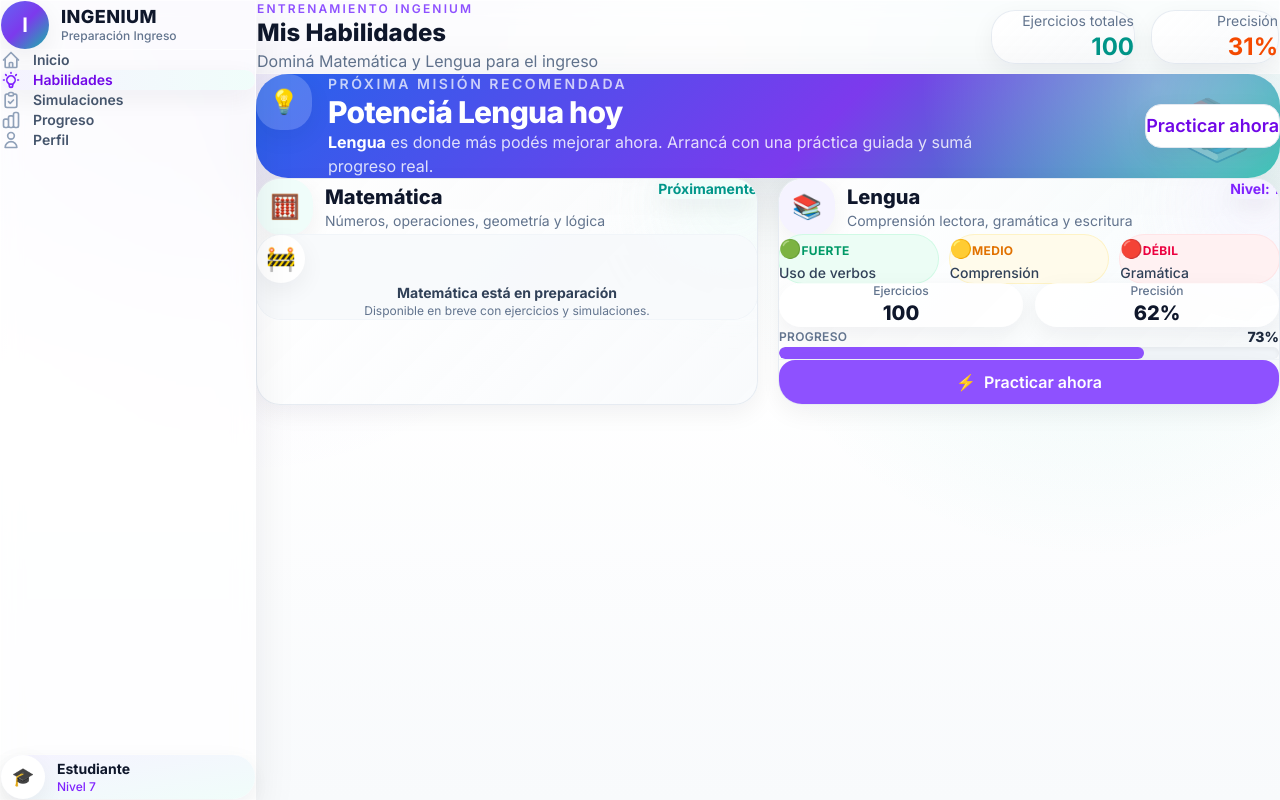
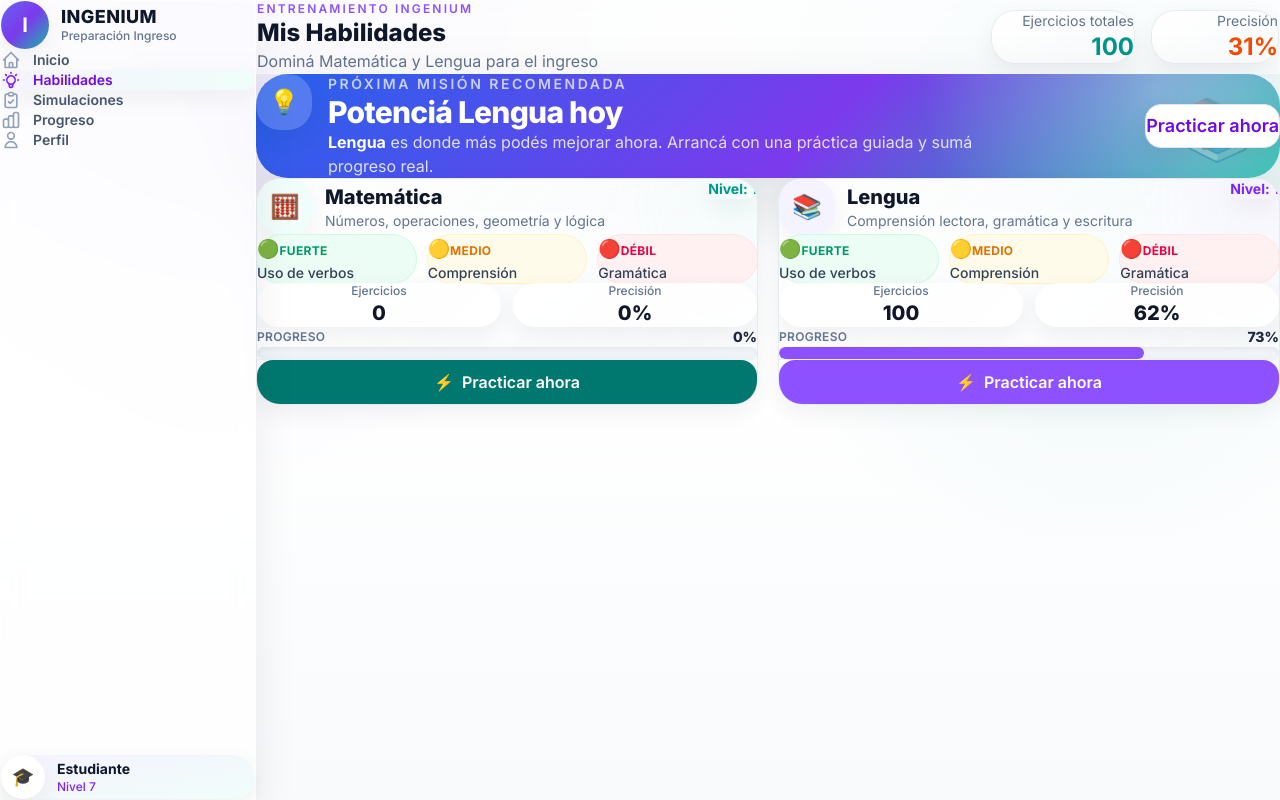
Before and after one commit to Teksi75/app-ingreso-product, a Next.js app: page /habilidades in a window 1280 px wide. Built offline with nearby package versions, Linux system fonts and the light colour scheme; no server answers.

Commit message:
feat(math): wire mathematics practice flow

```diff
--- a/src/app/habilidades/page.tsx
+++ b/src/app/habilidades/page.tsx
@@ -65,8 +65,8 @@ const HABILIDADES_BASE = [
     icon: "🧮",
     color: "teal",
     topics: ["Aritmética", "Fracciones", "Geometría", "Proporciones", "Estadística"],
-    practiceHref: "",
-    isAvailable: false,
+    practiceHref: "/practice?mode=training&subject=matematica",
+    isAvailable: true,
   },
   {
     id: "lengua",
--- a/src/app/practice/PracticeQuestion.tsx
+++ b/src/app/practice/PracticeQuestion.tsx
@@ -12,9 +12,11 @@ import {
   type PracticeSessionProgressResult,
 } from "../../practice/session_runner";
 import { getSkillMetadata } from "../../skills/skill_metadata";
-import { canonicalIdToSlug, readingUnitIdToSlug } from "../../skills/skill_slugs";
 import { type ReadingUnit } from "../../types/reading_unit";
 import { withProgressCode } from "../progress_code_href";
+import { renderExerciseFeedbackSteps, renderExerciseMathContent } from "@/math/practice_render";
+import { isAcceptedFreeAnswer } from "@/practice/answer_evaluation";
+import { buildPracticeHref } from "@/practice/practice_links";
 
 type PracticeQuestionProps = {
   session: PracticeSelection;
@@ -190,15 +192,14 @@ export function PracticeQuestion({
   if (sessionCompleted) {
     const masteryLevel = progressResult?.masteryLevel ?? currentExercise.mastery_level;
     const recommendedSubskill = progressResult?.recommendation ?? null;
-        const repeatHref = buildPracticeHref(
+        const repeatHref = withProgressCode(buildPracticeHref(
           currentExercise.skill_id,
           currentExercise.subskill,
           usedExercises,
           { mode: session.mode, readingUnitId: session.readingUnit?.id },
-          progressCode,
-        );
+        ), progressCode);
     const recommendedHref = recommendedSubskill
-      ? buildPracticeHref(recommendedSubskill.parentSkill, recommendedSubskill.id, [], { mode: "training" }, progressCode)
+      ? withProgressCode(buildPracticeHref(recommendedSubskill.parentSkill, recommendedSubskill.id, [], { mode: "training" }), progressCode)
       : restartHref;
     const progressHref = buildProgressHref(recommendedHref, progressCode);
     const readingUnit = session.readingUnit;
@@ -322,6 +323,11 @@ export function PracticeQuestion({
               </p>
             ) : null}
             <h1 className="text-lg lg:text-xl font-bold leading-7 text-slate-800">{currentExercise.prompt}</h1>
+            {currentExercise.content?.length ? (
+              <div className="math-content-block" data-testid="math-content">
+                {renderExerciseMathContent(currentExercise.content)}
+              </div>
+            ) : null}
           </div>
           <form className="grid gap-3" onSubmit={handleSubmit}>
             <ExerciseAnswerFields
@@ -348,6 +354,7 @@ export function PracticeQuestion({
               >
                 <p className="font-bold mb-1">{isCorrect ? "¡Correcto!" : "Incorrecto"}</p>
                 <p className="leading-5">{isCorrect ? currentExercise.feedback_correct : currentExercise.feedback_incorrect}</p>
+                {currentExercise.feedback_steps ? renderExerciseFeedbackSteps(currentExercise.feedback_steps) : null}
                 {!isCorrect ? (
                   <CorrectAnswerSummary exercise={currentExercise} />
                 ) : null}
@@ -390,6 +397,7 @@ export function PracticeQuestion({
     </>
   );
 }
+
 
 type ReadingStimulusPanelProps = {
   readingUnit: ReadingUnit;
@@ -851,7 +859,7 @@ function evaluateCurrentExercise(
     return sameStringSet(selectedAnswers, exercise.correct_answers ?? [exercise.correct_answer]);
   }
 
-  return selectedAnswer === exercise.correct_answer;
+  return isAcceptedFreeAnswer(selectedAnswer, exercise.correct_answer, exercise.accepted_answers);
 }
 
 function sameStringSet(left: string[], right: string[]): boolean {
@@ -863,30 +871,6 @@ function sameStringSet(left: string[], right: string[]): boolean {
   }
 
   return Array.from(leftSet).every((item) => rightSet.has(item));
-}
-
-function buildPracticeHref(
-  skillId: string,
-  focus: string,
-  usedExerciseIds: string[],
-  context: { mode: PracticeSelection["mode"]; readingUnitId?: string },
-  progressCode?: string,
-): string {
-  const params = new URLSearchParams({
-    skill: canonicalIdToSlug(skillId),
-    focus,
-    mode: context.mode,
-  });
-
-  if (context.mode === "reading" && context.readingUnitId) {
-    params.set("unit", readingUnitIdToSlug(context.readingUnitId));
-  }
-
-  if (usedExerciseIds.length > 0) {
-    params.set("used", Array.from(new Set(usedExerciseIds)).join(","));
-  }
-
-  return withProgressCode(`/practice?${params.toString()}`, progressCode);
 }
 
 function buildProgressHref(continueHref: string, progressCode?: string): string {
--- a/src/app/practice/page.tsx
+++ b/src/app/practice/page.tsx
@@ -13,10 +13,12 @@ import {
   type PracticeSessionProgressInput,
   type PracticeSessionProgressResult,
 } from "../../practice/session_runner";
-import { slugToCanonicalId, slugToReadingUnitId } from "../../skills/skill_slugs";
+import { slugToReadingUnitId } from "../../skills/skill_slugs";
 import { PracticeQuestion } from "./PracticeQuestion";
 import { resolveStudentCode } from "../student_identity";
 import { withProgressCode } from "../progress_code_href";
+import { resolveSubjectId } from "@/subjects/subject_registry";
+import { resolvePracticeSkillId } from "@/practice/practice_links";
 
 type PracticePageProps = {
   searchParams: Promise<{
@@ -28,6 +30,7 @@ type PracticePageProps = {
     student?: string | string[];
     unit?: string | string[];
     used?: string | string[];
+    subject?: string | string[];
   }>;
 };
 
@@ -42,6 +45,8 @@ export default async function PracticePage({ searchParams }: PracticePageProps)
   const skillParam = Array.isArray(params.skill) ? params.skill[0] : params.skill;
   const unitParam = Array.isArray(params.unit) ? params.unit[0] : params.unit;
   const used = Array.isArray(params.used) ? params.used[0] : params.used;
+  const subjectParam = Array.isArray(params.subject) ? params.subject[0] : params.subject;
+  const subject = resolveSubjectId(subjectParam);
   const skill = resolveSkillId(skillParam);
   const unit = resolveReadingUnitId(unitParam);
   const usedExerciseIds = parseUsedExerciseIds(used);
@@ -52,7 +57,7 @@ export default async function PracticePage({ searchParams }: PracticePageProps)
     : await startPracticeSessionAsync(
       skill ?? null,
       usedExerciseIds,
-      { forceNewStudent, focusSubskill: focus, includeReadingUnits: false, studentCode },
+      { forceNewStudent, focusSubskill: focus, includeReadingUnits: false, studentCode, subject },
     );
   if (!practiceSelection?.exercise) {
     return <PracticeUnavailable progressCode={progressCode} />;
@@ -155,16 +160,7 @@ function getParam(value: string | string[] | undefined): string | undefined {
 }
 
 function resolveSkillId(rawSkill: string | undefined): string | null {
-  if (!rawSkill) {
-    return null;
-  }
-
-  const canonical = slugToCanonicalId(rawSkill);
-  if (canonical) {
-    return canonical;
-  }
-
-  return null;
+  return resolvePracticeSkillId(rawSkill);
 }
 
 function resolveReadingUnitId(rawUnit: string | undefined): string | null {
--- a/src/practice/exercise_selector.ts
+++ b/src/practice/exercise_selector.ts
@@ -6,6 +6,7 @@ import {
   staticExerciseEngineFiles,
   staticExerciseEngineFileNames,
 } from "../data/static_content.ts";
+import { canAccessSubjectSkill, resolveSubjectId, type SubjectId } from "../subjects/subject_registry.ts";
 
 export type Result = "correct" | "incorrect";
 export type Difficulty = 1 | 2 | 3;
@@ -23,11 +24,13 @@ export type UserSkillState = {
 
 export type Exercise = {
   id: string;
+  subject?: SubjectId;
   skill: string;
   subskill: string;
   difficulty: Difficulty;
   masteryLevel?: MasteryLevel;
   sourceFile?: string;
+  prerequisite_focus_ids?: string[];
 };
 
 export type LenguaRelationship = {
@@ -66,6 +69,7 @@ type Target = {
 };
 
 export type SelectionOptions = {
+  subject?: string | null;
   seenSkills?: string[];
   hasSeenSkill?: (skillId: string) => boolean;
   lastExerciseId?: string;
@@ -474,6 +478,15 @@ function isExerciseUnlocked(
   options: SelectionOptions,
   graph: LenguaSelectionGraph,
 ): boolean {
+  const subject = resolveSubjectId(options.subject);
+  if (!canAccessSubjectSkill(subject, {
+    skillId: exercise.skill,
+    prerequisites: exercise.prerequisite_focus_ids,
+    masteryByFocus: options.masteryBySkill,
+  })) {
+    return false;
+  }
+
   const prerequisites = graph.relationships.filter((relationship) => (
     relationship.tipo === "prerequisite" &&
     matchesNode(exercise, relationship.skill_destino)
--- a/src/practice/session_runner.ts
+++ b/src/practice/session_runner.ts
@@ -26,6 +26,8 @@ import {
   type Result,
   type UserSkillState,
 } from "./exercise_selector.ts";
+import { resolveSubjectId, type SubjectId } from "../subjects/subject_registry.ts";
+import { normalizeAcceptedAnswers, normalizeMathContent, type MathNode } from "../math/math_content.ts";
 
 export type { MasteryNode } from "./exercise_selector.ts";
 import {
@@ -39,6 +41,7 @@ import {
 
 export type Exercise = {
   id: string;
+  subject?: SubjectId;
   skill_id: string;
   subskill: string;
   difficulty: Difficulty;
@@ -59,6 +62,10 @@ export type Exercise = {
   feedback_incorrect: string;
   source_file?: string;
   related_skills: string[];
+  prerequisite_focus_ids?: string[];
+  content?: MathNode[];
+  accepted_answers?: string[];
+  feedback_steps?: MathNode[];
 };
 
 export type ExercisePart = {
@@ -170,6 +177,7 @@ export type ReadingUnitSelection = PracticeSelection & {
 };
 
 type PracticeSessionOptions = {
+  subject?: string | null;
   forceNewStudent?: boolean;
   focusSubskill?: string;
   includeReadingUnits?: boolean;
@@ -230,15 +238,18 @@ const DEFAULT_PRACTICE_SESSION_SIZE = 10;
 const EXERCISE_ENGINE_DIR = resolve(process.cwd(), "docs/04_exercise_engine");
 const CONTENT_LENGUA_UNITS_DIR = resolve(process.cwd(), "content/lengua/reading_units");
 const CONTENT_LENGUA_EXERCISES_DIR = resolve(process.cwd(), "content/lengua/exercises");
+const CONTENT_MATEMATICA_DIR = resolve(process.cwd(), "content/matematica");
 
 function toSelectorExercise(exercise: Exercise): SelectorExercise {
   return {
     id: exercise.id,
+    subject: exercise.subject,
     skill: exercise.skill_id,
     subskill: exercise.subskill,
     difficulty: exercise.difficulty,
     masteryLevel: exercise.mastery_level,
     sourceFile: exercise.source_file,
+    prerequisite_focus_ids: exercise.prerequisite_focus_ids,
   };
 }
 
@@ -1100,7 +1111,12 @@ export function startPracticeSession(
   usedExerciseIds: string[] = [],
   options: PracticeSessionOptions = {},
 ): PracticeSelection {
-  const exercises = loadLenguaExercises();
+  const activeSubject = resolveSubjectId(options.subject);
+  const allExercises = activeSubject === "matematica" ? loadMatematicaExercises() : loadLenguaExercises();
+  const exercises = allExercises
+    .map((exercise) => ({ ...exercise, subject: exercise.subject ?? resolveSubjectId(exercise.skill_id.split(".")[0]) }))
+    .filter((exercise) => exercise.subject === activeSubject);
+  const sourceExercises = exercises.length > 0 ? exercises : allExercises;
   const graph = loadLenguaSelectionGraph();
   const canonicalSkillId = skillId ? normalizeSkillId(skillId, graph) : null;
 
@@ -1108,8 +1124,8 @@ export function startPracticeSession(
     ? (e: Exercise) => e.skill_id === canonicalSkillId
     : () => true;
 
-  const filtered = exercises.filter(skillFilter);
-  const basePool = filtered.length > 0 ? filtered : exercises;
+  const filtered = sourceExercises.filter(skillFilter);
+  const basePool = filtered.length > 0 ? filtered : sourceExercises;
   const includeReadingUnits = options.includeReadingUnits ?? true;
   const standalonePool = basePool.filter((exercise) => !exercise.readingUnitId);
   const trainingSourcePool = includeReadingUnits || standalonePool.length === 0 ? exercises : standalonePool;
@@ -1145,6 +1161,74 @@ export function startPracticeSession(
   return session;
 }
 
+type MatematicaManifest = {
+  skills_order?: string[];
+  files?: Array<{ file: string; skill: string; batch?: string }>;
+};
+
+type MatematicaExerciseFile = {
+  skill: string;
+  batch?: string;
+  exercises: Array<Record<string, unknown>>;
+};
+
+export function getMatematicaManifestSkills(): string[] {
+  const manifestPath = join(CONTENT_MATEMATICA_DIR, "manifest.json");
+  if (!existsSync(manifestPath)) return [];
+  const parsed = JSON.parse(readFileSync(manifestPath, "utf8")) as MatematicaManifest;
+  return Array.isArray(parsed.skills_order) ? parsed.skills_order : [];
+}
+
+export function loadMatematicaExercises(): Exercise[] {
+  const manifestPath = join(CONTENT_MATEMATICA_DIR, "manifest.json");
+  if (!existsSync(manifestPath)) {
+    return [];
+  }
+
+  const manifest = JSON.parse(readFileSync(manifestPath, "utf8")) as MatematicaManifest;
+  const files = (manifest.files ?? []).map((entry) => entry.file).filter(Boolean);
+  const all: Exercise[] = [];
+
+  for (const file of files) {
+    const fullPath = join(CONTENT_MATEMATICA_DIR, file);
+    if (!existsSync(fullPath)) continue;
+
+    const parsed = JSON.parse(readFileSync(fullPath, "utf8")) as MatematicaExerciseFile;
+    for (const raw of parsed.exercises ?? []) {
+      const id = String(raw.id ?? "");
+      if (!id) continue;
+      const skillId = String(raw.skill ?? parsed.skill ?? "");
+      const subskill = String(raw.subskill ?? skillId);
+      const accepted = normalizeAcceptedAnswers(normalizeStringArray(raw.accepted_answers));
+      const correct = String(raw.correct_answer ?? accepted[0] ?? "");
+
+      all.push({
+        id,
+        subject: "matematica",
+        skill_id: skillId,
+        subskill,
+        difficulty: normalizeDifficulty(raw.difficulty),
+        mastery_level: normalizeMasteryLevel(raw.mastery_level),
+        type: String(raw.type ?? "completion"),
+        prompt: String(raw.prompt ?? ""),
+        options: ensureOptions(normalizeStringArray(raw.options), correct, raw),
+        correct_answer: correct,
+        correct_answers: accepted.length > 0 ? accepted : [correct],
+        accepted_answers: accepted,
+        feedback_correct: String(raw.feedback_correct ?? "Correcto."),
+        feedback_incorrect: String(raw.feedback_incorrect ?? "Incorrecto."),
+        feedback_steps: Array.isArray(raw.feedback_steps) ? normalizeMathContent(raw.feedback_steps) : undefined,
+        prerequisite_focus_ids: normalizeStringArray(raw.prerequisite_focus_ids),
+        content: Array.isArray(raw.content) ? normalizeMathContent(raw.content) : undefined,
+        related_skills: normalizeRelatedSkills(raw.related_skills),
+        source_file: file,
+      });
+    }
+  }
+
+  return all;
+}
+
 export async function startPracticeSessionAsync(
   skillId: string | null,
   usedExerciseIds: string[] = [],
--- a/src/progress/mastery_model.ts
+++ b/src/progress/mastery_model.ts
@@ -61,6 +61,10 @@ export type MasteryModel = {
   recentSessionModes: SessionMode[];
   lastSessionMode?: SessionMode;
   simulatorReadiness: SimulatorReadiness;
+  subjects: {
+    lengua: { skills: Record<string, FocusMasterySummary>; subskills: Record<string, FocusMasterySummary> };
+    matematica: { skills: Record<string, FocusMasterySummary>; subskills: Record<string, FocusMasterySummary> };
+  };
 };
 
 const MODE_WEIGHTS: Record<SessionMode, number> = {
@@ -101,7 +105,7 @@ export function buildMasteryModel(progress: StoredProgress): MasteryModel {
     const summary = interpretFocusEntries(focusId, entries);
     masteryByFocus[focusId] = summary.masteryLevel;
 
-    if (isCanonicalSkillId(focusId)) {
+    if (isSkillFocusId(focusId)) {
       skills[focusId] = summary;
     } else {
       subskills[focusId] = summary;
@@ -118,6 +122,38 @@ export function buildMasteryModel(progress: StoredProgress): MasteryModel {
     recentSessionModes: sessions.slice(-3).map((session) => session.mode),
     lastSessionMode: sessions.at(-1)?.mode,
     simulatorReadiness,
+    subjects: buildSubjectBuckets(skills, subskills),
+  };
+}
+
+function buildSubjectBuckets(
+  skills: Record<string, FocusMasterySummary>,
+  subskills: Record<string, FocusMasterySummary>,
+): MasteryModel["subjects"] {
+  const lenguaSkills: Record<string, FocusMasterySummary> = {};
+  const lenguaSubskills: Record<string, FocusMasterySummary> = {};
+  const mathSkills: Record<string, FocusMasterySummary> = {};
+  const mathSubskills: Record<string, FocusMasterySummary> = {};
+
+  for (const [skillId, summary] of Object.entries(skills)) {
+    if (skillId.startsWith("matematica.")) {
+      mathSkills[skillId] = summary;
+    } else {
+      lenguaSkills[skillId] = summary;
+    }
+  }
+
+  for (const [subskillId, summary] of Object.entries(subskills)) {
+    if (subskillId.startsWith("matematica.")) {
+      mathSubskills[subskillId] = summary;
+    } else {
+      lenguaSubskills[subskillId] = summary;
+    }
+  }
+
+  return {
+    lengua: { skills: lenguaSkills, subskills: lenguaSubskills },
+    matematica: { skills: mathSkills, subskills: mathSubskills },
   };
 }
 
@@ -391,6 +427,14 @@ function isCanonicalSkillId(value: string): boolean {
   return /^lengua\.skill_\d+$/.test(value);
 }
 
+function isMathSkillId(value: string): boolean {
+  return /^matematica\.A\d+$/.test(value);
+}
+
+function isSkillFocusId(value: string): boolean {
+  return isCanonicalSkillId(value) || isMathSkillId(value);
+}
+
 function clampMasteryLevel(value: number | undefined): 1 | 2 | 3 | 4 {
   if (value && value >= 4) {
     return 4;
--- a/src/recommendation/next_step.ts
+++ b/src/recommendation/next_step.ts
@@ -11,6 +11,7 @@ import {
   pickReadingUnitCandidate,
   type ReadingUnitCandidate,
 } from "../practice/session_runner.ts";
+import { resolveSubjectId } from "../subjects/subject_registry.ts";
 
 export type NextStepRecommendationKind =
   | "continue-reading-unit"
@@ -37,7 +38,23 @@ export type NextStepRecommendation = {
 
 export function getNextStepRecommendation(
   progress: StoredProgress = loadProgress(),
+  options: { subject?: string | null } = {},
 ): NextStepRecommendation {
+  const subject = resolveSubjectId(options.subject);
+  if (subject !== "lengua") {
+    return {
+      kind: "targeted-practice",
+      title: "Practica focalizada: Matemática",
+      description: "Seguí con práctica guiada de Matemática según tus resultados recientes.",
+      ctaLabel: "Entrenar Matemática",
+      href: "/practice?mode=training&subject=matematica",
+      reason: "Fallback seguro multi-subject: cuando no hay motor dedicado de recomendación por materia, se deriva a práctica de la materia activa.",
+      basedOn: {
+        recentSessionModes: [],
+      },
+    };
+  }
+
   const model = buildMasteryModel(progress);
   const sessions = [...(progress.sessions ?? [])].sort((left, right) => (
     left.created_at.localeCompare(right.created_at)
--- a/src/storage/local_progress_store.ts
+++ b/src/storage/local_progress_store.ts
@@ -20,7 +20,7 @@ export type SessionSkillResult = {
 
 export type SessionData = {
   mode: SessionMode;
-  area?: "lengua";
+  area?: "lengua" | "matematica";
   total_attempts: number;
   total_correct: number;
   total_errors: number;
--- a/vitest.config.ts
+++ b/vitest.config.ts
@@ -8,6 +8,8 @@ export default defineConfig({
       "src/practice/**/*.test.ts",
       "src/recommendation/**/*.test.ts",
       "src/skills/**/*.test.ts",
+      "tests/unit/**/*.test.ts",
+      "tests/integration/**/*.test.ts",
     ],
     exclude: ["tests/e2e/**"],
     fileParallelism: false,
```
Also changed, not shown: 1 other file (tests, documents, lock files or other folders).
